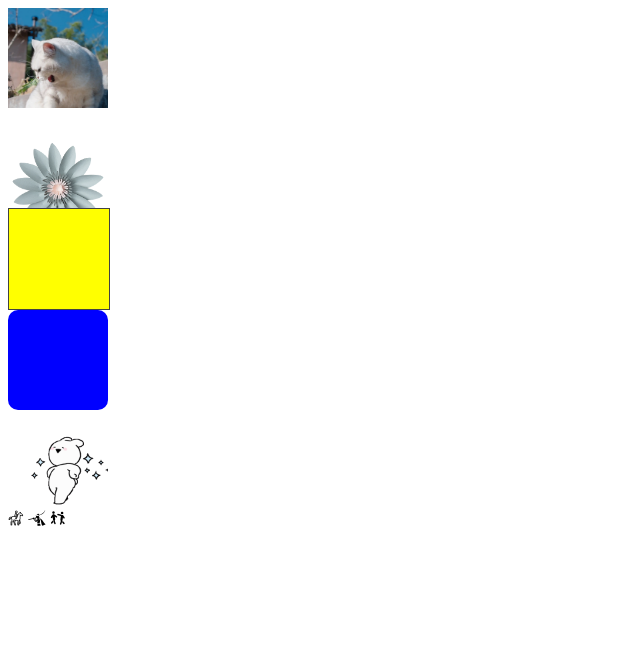
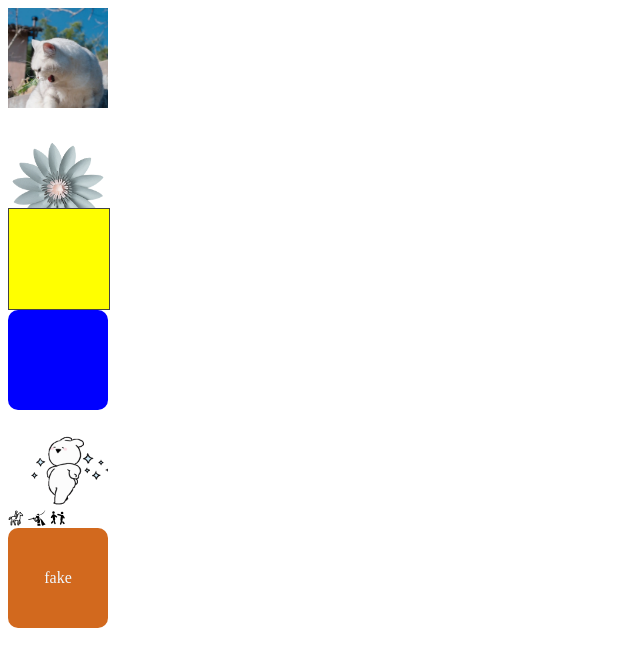
Before and after one commit to yulongliu737/webpack_code, a website built with webpack: page public/index.html in a window 1280 px wide. Shown: the whole page, without its empty margins (0-640 px from the left). Built offline with nearby package versions, Linux system fonts and the light colour scheme.

Commit message:
添加热重载

```diff
--- a/package.json
+++ b/package.json
@@ -23,6 +23,7 @@
     "style-loader": "^4.0.0",
     "stylus-loader": "^8.1.1",
     "webpack": "^5.99.9",
-    "webpack-cli": "^6.0.1"
+    "webpack-cli": "^6.0.1",
+    "webpack-dev-server": "^5.2.1"
   }
 }
--- a/public/index.html
+++ b/public/index.html
@@ -13,5 +13,6 @@
 <span class="iconfont icon-HorsebackRiding"></span>
 <span class="iconfont icon-pied-piper-alt"></span>
 <span class="iconfont icon-290"></span>
+<div class="news">fake</div>
 </body>
 </html>
--- a/src/css/index.css
+++ b/src/css/index.css
@@ -4,3 +4,12 @@
     background-image: url("../images/cat.jpg");
     background-size: cover;
 }
+.news {
+    width: 100px;
+    height: 100px;
+    background-color: chocolate;
+    border-radius: 10px;
+    text-align: center;
+    line-height: 100px;
+    color: aliceblue;
+}
--- a/webpack.config.js
+++ b/webpack.config.js
@@ -88,6 +88,12 @@ module.exports = {
             template: path.resolve(__dirname, 'public/index.html'),
         })
     ],
+    // 开发服务器 (热部署)
+    devServer: {
+        host:"127.0.0.1",
+        port: 3000,
+        open: true, // 是否自动打开浏览器
+    },
     // 模式
     mode: "development"
 }
```
Also changed, not shown: 1 other file.
